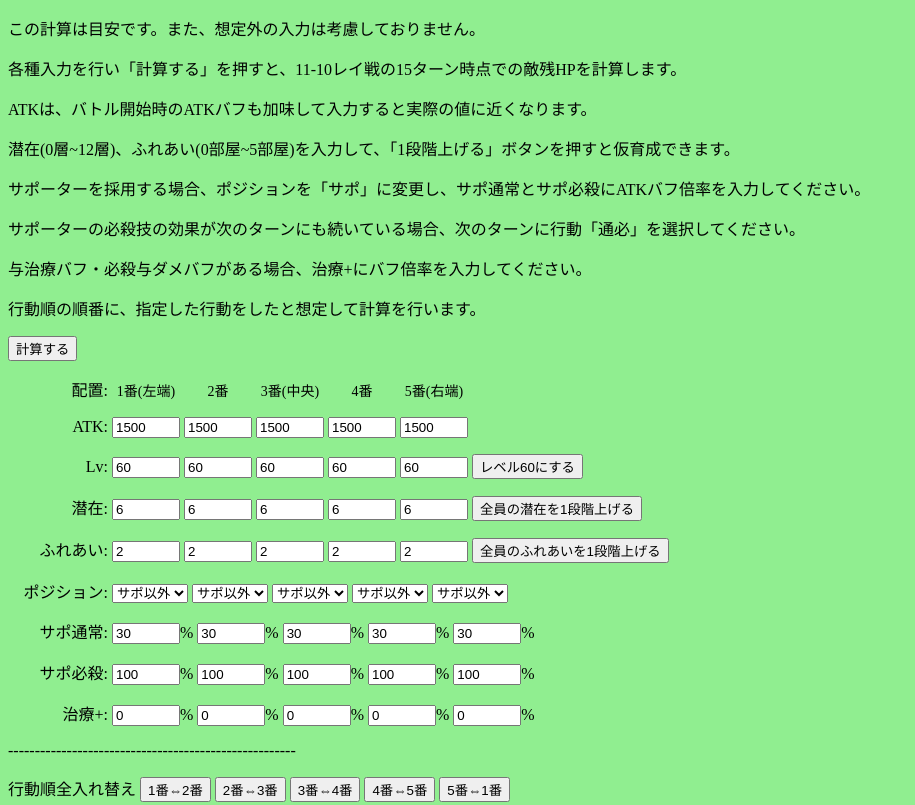
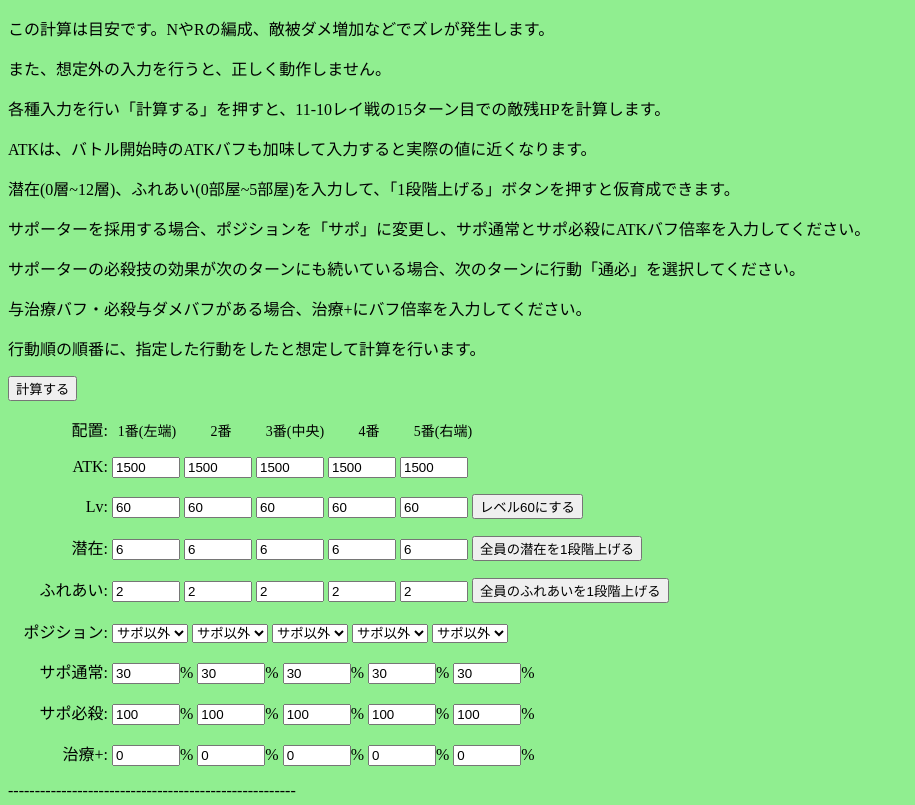
Before and after one commit to harud3/ReiCalc, a plain HTML site: page index.html in a window 1280 px wide. Shown: the top 805 px of the page, without its empty margins (0-915 px from the left). Drawn offline with Linux system fonts and the light colour scheme.

Commit message:
Add files via upload

```diff
--- a/index.css
+++ b/index.css
@@ -10,7 +10,7 @@ body{
     font-size: 14px;
     text-align: center;
     display: inline-block;
-    width: 68px;
+    width: 70px;
 }
 #キャラ1{
     width: 60px;
--- a/index.html
+++ b/index.html
@@ -2,7 +2,7 @@
 <html>
   <head>
     <meta charset="utf-8">
-    <title>レイ計算機</title>
+    <title>11-10レイ戦シミュレータ</title>
     <link rel="stylesheet" href="index.css">
   </head>
   <script>
@@ -272,13 +272,14 @@
   </script>
   <body>
     <!--解説-->
-    <p>この計算は目安です。また、想定外の入力は考慮しておりません。</p>
-    <p>各種入力を行い「計算する」を押すと、11-10レイ戦の15ターン時点での敵残HPを計算します。</p>
+    <p>この計算は目安です。NやRの編成、敵被ダメ増加などでズレが発生します。</p>
+    <p>また、想定外の入力を行うと、正しく動作しません。</p>
+    <p>各種入力を行い「計算する」を押すと、11-10レイ戦の15ターン目での敵残HPを計算します。</p>
     <p>ATKは、バトル開始時のATKバフも加味して入力すると実際の値に近くなります。</p>
     <p>潜在(0層~12層)、ふれあい(0部屋~5部屋)を入力して、「1段階上げる」ボタンを押すと仮育成できます。</p>
     <p>サポーターを採用する場合、ポジションを「サポ」に変更し、サポ通常とサポ必殺にATKバフ倍率を入力してください。</p>
     <p>サポーターの必殺技の効果が次のターンにも続いている場合、次のターンに行動「通必」を選択してください。</p>
-    <p>与治療バフ・必殺与ダメバフがある場合、治療+にバフ倍率を入力してください。
+    <p>与治療バフ・必殺与ダメバフがある場合、治療+にバフ倍率を入力してください。</p>
     <p>行動順の順番に、指定した行動をしたと想定して計算を行います。</p>
     <button id="calcbt" onclick="calc()">計算する</button>
     <p display:flex;>
```
